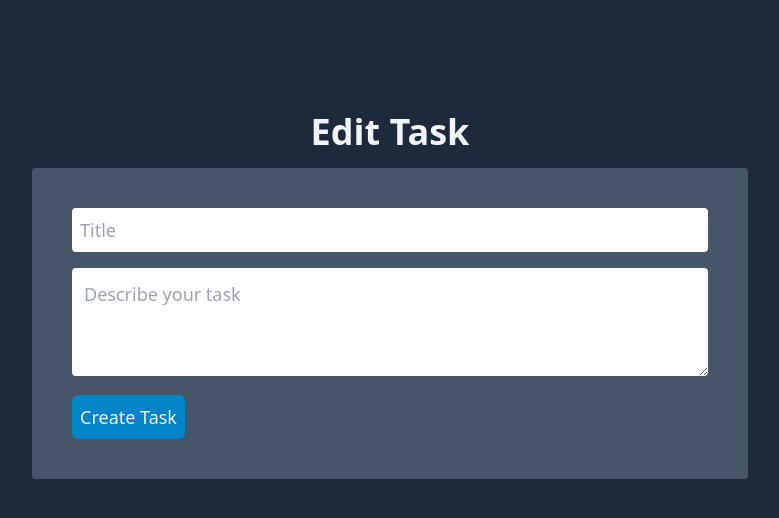
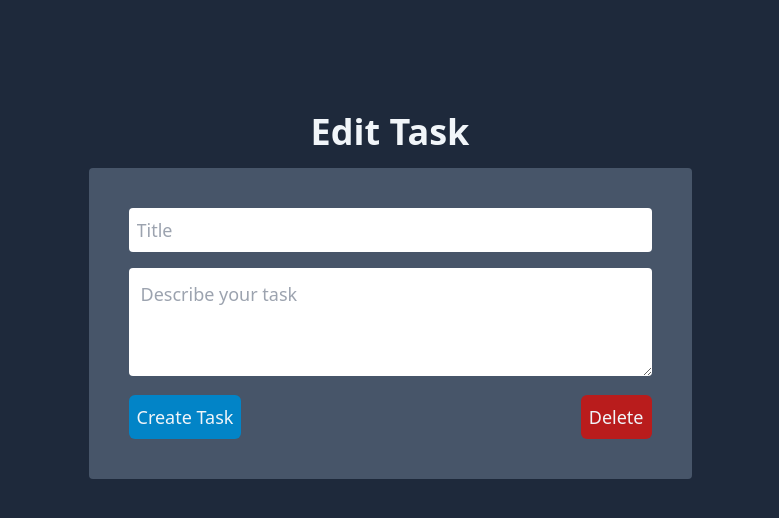
Before and after one commit to CornelioDev/next-taskmanager, a Next.js app: page /tasks/edit/1 in a window 1280 px wide. Shown: the top 518 px of the page, without its empty margins (250-1029 px from the left). Built offline with nearby package versions, Linux system fonts and the light colour scheme; no server answers; the database is empty.

Commit message:
Delete task

```diff
--- a/src/app/new/page.jsx
+++ b/src/app/new/page.jsx
@@ -58,7 +58,16 @@ const TaskForm = ({ params }) => {
           value={description}
           onChange={(e) => setDescription(e.target.value)}></textarea>
 
-        <button type='submit' className='bg-sky-600 text-slate-100 p-2 rounded-md hover:bg-sky-800 transition-colors'>Create Task</button>
+        <div className="flex justify-between">
+          <button type='submit' className='bg-sky-600 text-slate-100 p-2 rounded-md hover:bg-sky-800 transition-colors'>Create Task</button>
+          <button type='buton' className='bg-red-700 text-slate-100 p-2 rounded-md hover:bg-red-900 transition-colors' onClick={
+            async function () {
+              await fetch(`/api/tasks/${params.id}`, {
+                method: 'DELETE'
+              })
+            }
+          }>Delete</button>
+        </div>
       </form>
     </div>
   )
```
